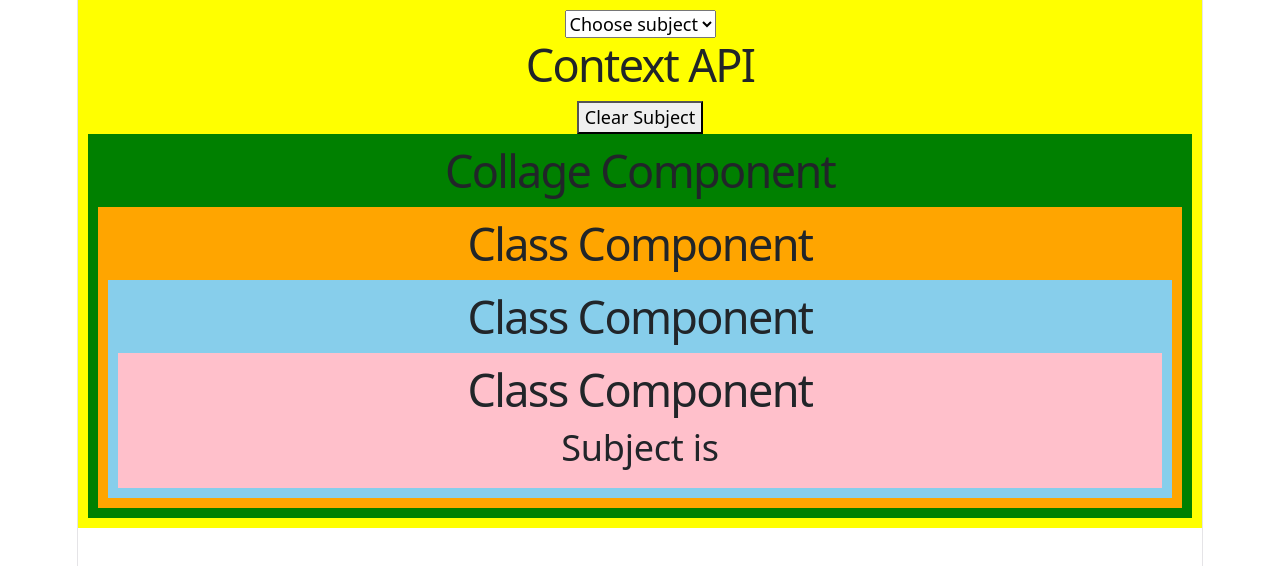
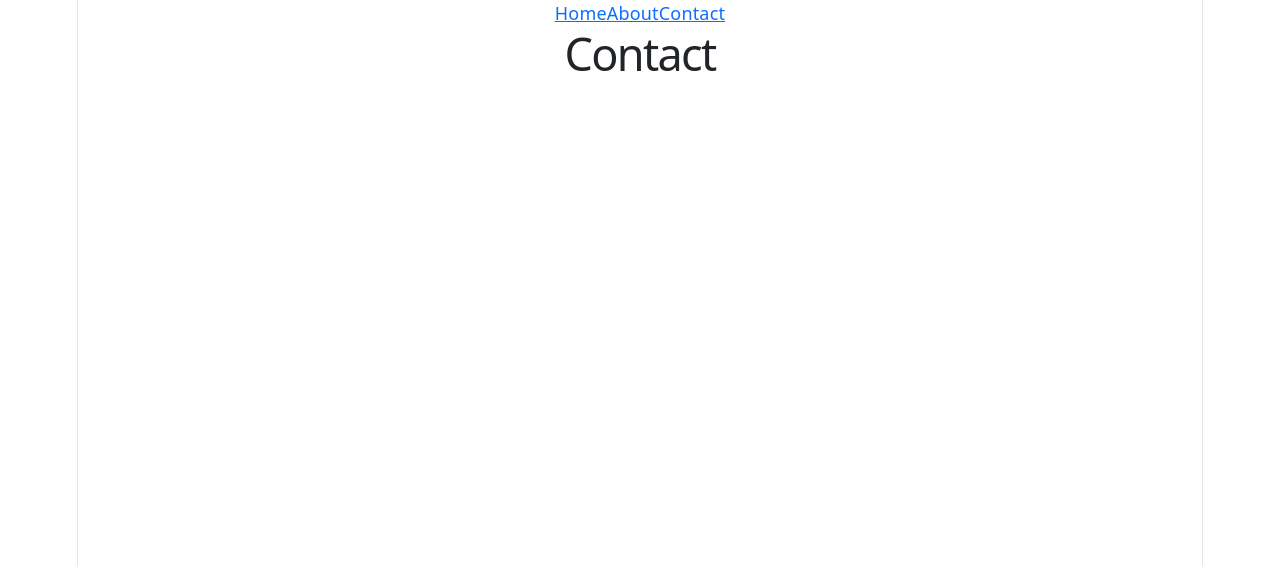
Before and after one commit to Vishix07/Learning-React-, a React (Vite) app: page /contact in a window 1280 px wide. Shown: the top 566 px of the page. Built offline with nearby package versions, Linux system fonts and the light colour scheme.

Commit message:
React Router

```diff
--- a/package.json
+++ b/package.json
@@ -14,6 +14,7 @@
     "react": "^19.2.7",
     "react-bootstrap": "^2.10.10",
     "react-dom": "^19.2.7",
+    "react-router": "^8.3.0",
     "styled-components": "^6.5.2"
   },
   "devDependencies": {
--- a/src/App.jsx
+++ b/src/App.jsx
@@ -31,6 +31,8 @@
 import CollageContext from "./CollageContext";
 import { SubjectContext } from "./ContextData";
 import ContextApi from "./ContextApi";
+import { BrowserRouter } from "react-router";
+import ReactRouter from "./ReactRouter";
 
 
 
@@ -1331,11 +1333,18 @@
 
 
 
-  return (
+  // return (
 
-    <ContextApi />
-  )
+  //   <ContextApi />
+  // )
 
+        // React Router
+
+      return(
+
+        <ReactRouter />
+
+      )
 
 }
 
--- /dev/null
+++ b/src/ReactRouter.jsx
@@ -0,0 +1,21 @@
+import { BrowserRouter , Routes , Route , Link } from "react-router";
+
+function ReactRouter() {
+
+    return (
+        <div>
+            <BrowserRouter>
+             <Link to="/">Home</Link>
+             <Link to="/about" >About</Link>
+             <Link to="/contact" >Contact</Link>
+            <Routes>
+                <Route path="/" element={<h1>Home</h1>} />
+                <Route path="/about" element={<h1>About</h1>} />
+                <Route path="/contact" element={<h1>Contact</h1>} />
+             </Routes>
+            </BrowserRouter>
+        </div>
+    )
+}
+
+export default ReactRouter;
```
Also changed, not shown: 1 other file (tests, documents, lock files or other folders).
